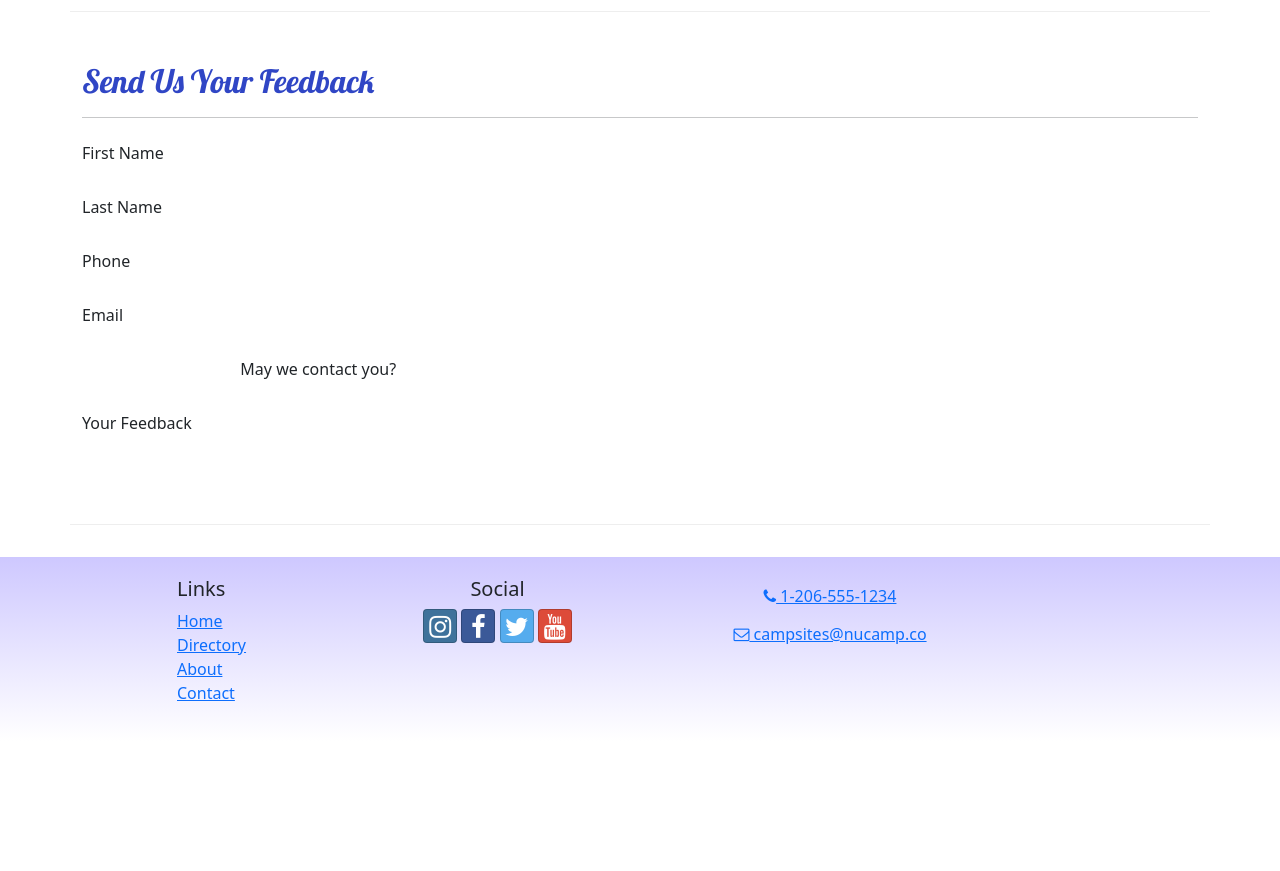
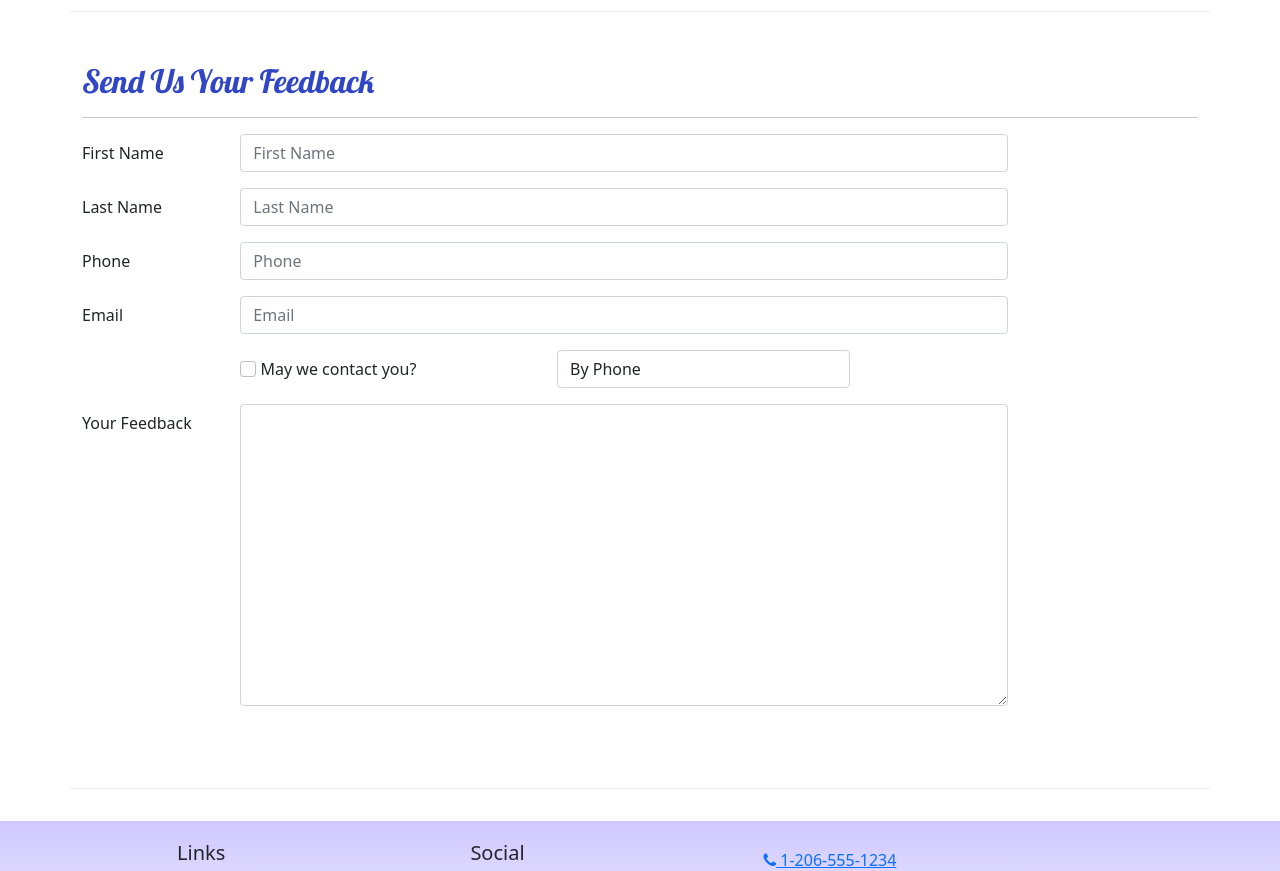
Before and after one commit to JMHonhart/nuCamp, a React (Create React App) app in the folder WebDev/3-React/nucampsite/: page /contact in a window 1280 px wide. Shown: the part 480-1351 px from the top of the page. Before the commit the page ends 1221 px from the top, so only its background shows below. Built offline with nearby package versions, Linux system fonts and the light colour scheme.

Commit message:
ContactForm - Parts 2

```diff
--- a/WebDev/3-React/nucampsite/src/components/ContactForm.js
+++ b/WebDev/3-React/nucampsite/src/components/ContactForm.js
@@ -20,6 +20,11 @@ const ContactForm = () => {
                         First Name
                     </Label>
                     <Col md='10'>
+                        <Field
+                            name='firstName'
+                            placeholder='First Name'
+                            className='form-control'
+                        />
                     </Col>
                 </FormGroup>
                 <FormGroup row>
@@ -27,6 +32,11 @@ const ContactForm = () => {
                         Last Name
                     </Label>
                     <Col md='10'>
+                        <Field
+                            name='lastName'
+                            placeholder='Last Name'
+                            className='form-control'
+                        />
                     </Col>
                 </FormGroup>
                 <FormGroup row>
@@ -34,6 +44,11 @@ const ContactForm = () => {
                         Phone
                     </Label>
                     <Col md='10'>
+                        <Field
+                            name='phoneNum'
+                            placeholder='Phone'
+                            className='form-control'
+                        />
                     </Col>
                 </FormGroup>
                 <FormGroup row>
@@ -41,15 +56,32 @@ const ContactForm = () => {
                         Email
                     </Label>
                     <Col md='10'>
-
+                        <Field
+                            name='email'
+                            placeholder='Email'
+                            type='email'
+                            className='form-control'
+                        />
                     </Col>
                 </FormGroup>
                 <FormGroup row>
                     <Label check md={{ size: 4, offset: 2 }}>
+                        <Field
+                            name='agree'
+                            type='checkbox'
+                            className='form-check-input'
+                        />{' '}
                         May we contact you?
                     </Label>
                     <Col md='4'>
-
+                        <Field
+                            name='contactType'
+                            as='select'
+                            className='form-control'
+                        >
+                            <option>By Phone</option>
+                            <option>By Email</option>
+                        </Field>
                     </Col>
                 </FormGroup>
                 <FormGroup row>
@@ -57,7 +89,12 @@ const ContactForm = () => {
                         Your Feedback
                     </Label>
                     <Col md='10'>
-
+                        <Field
+                            name='feedback'
+                            as='textarea'
+                            rows='12'
+                            className='form-control'
+                        />
                     </Col>
                 </FormGroup>
                 <FormGroup row>
```
